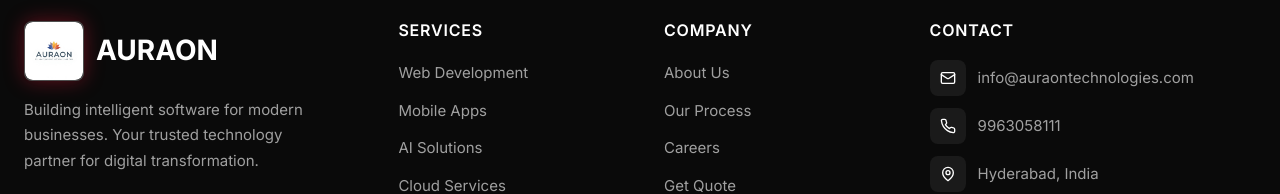
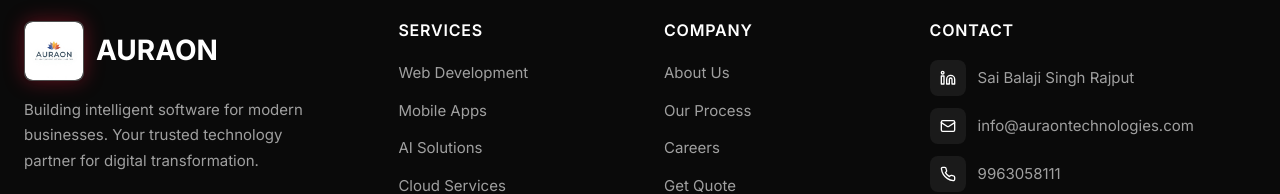
Before and after one commit to auraonsoftware-glitch/AURAONTECHNOLOGIES-, a React (Vite) app: page /careers in a window 1280 px wide. Shown: the part 3787-3981 px from the top of the page. Built offline with nearby package versions, Linux system fonts and the light colour scheme; no server answers.

Commit message:
Add LinkedIn link to contact section in footer

```diff
--- a/src/components/Footer.jsx
+++ b/src/components/Footer.jsx
@@ -20,6 +20,7 @@
       { name: 'Get Quote', href: '/quote' },
     ],
     contact: [
+      { icon: <Linkedin size={16} />, text: 'Sai Balaji Singh Rajput', href: 'https://www.linkedin.com/in/sai-balaji-singh-rajput' },
       { icon: <Mail size={16} />, text: 'info@auraontechnologies.com', href: 'mailto:info@auraontechnologies.com' },
       { icon: <Phone size={16} />, text: '9963058111', href: 'tel:+919963058111' },
       { icon: <MapPin size={16} />, text: 'Hyderabad, India', href: '#' },
```
